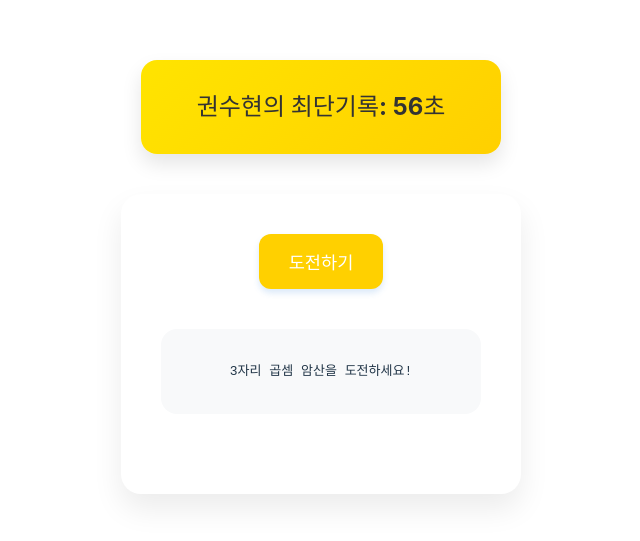
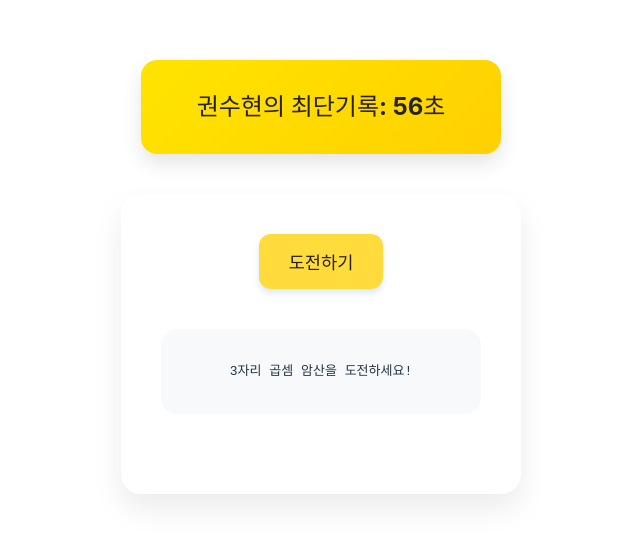
Before and after one commit to osoohynn/beat-me, a React (Vite) app: page / in a window 1280 px wide. Shown: the part 123-664 px from the top of the page, without its empty margins (319-959 px from the left). Built offline with nearby package versions, Linux system fonts and the light colour scheme.

Commit message:
fix: button color

```diff
--- a/src/components/NumberMaker.css
+++ b/src/components/NumberMaker.css
@@ -24,7 +24,7 @@
 
 .left-box h2 {
   font-size: 1.5rem;
-  color: #333;
+  color: #272121;
   margin: 0;
   line-height: 1.4;
 }
@@ -42,8 +42,8 @@
   padding: 15px 30px;
   font-size: 1.1rem;
   font-weight: 600;
-  background: #FFD000;
-  color: white;
+  background: #ffdb3c;
+  color: rgb(35, 32, 29);
   border: none;
   border-radius: 12px;
   cursor: pointer;
@@ -109,7 +109,7 @@
 }
 
 .answer-section button {
-  background: #FFD000;
+  background: #ffdb3c;
 }
 
 .answer-section button:hover {
```
